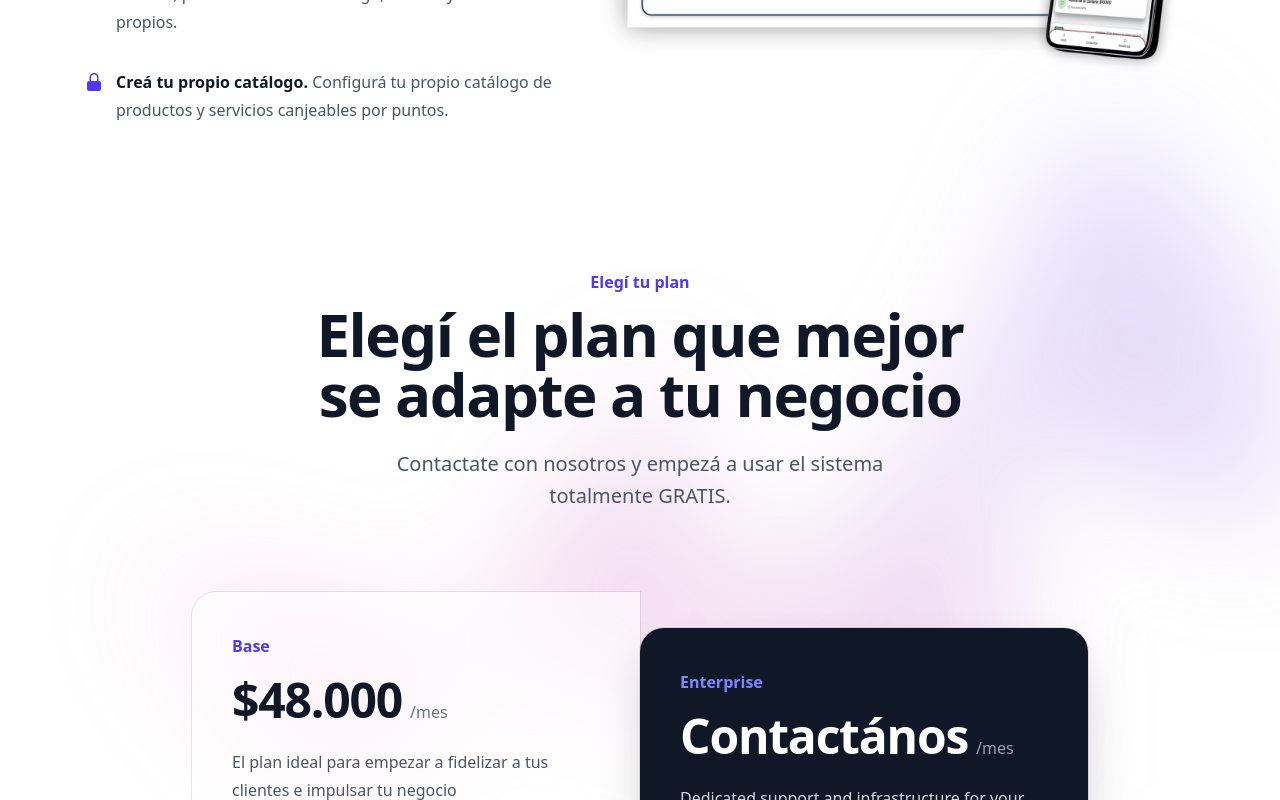
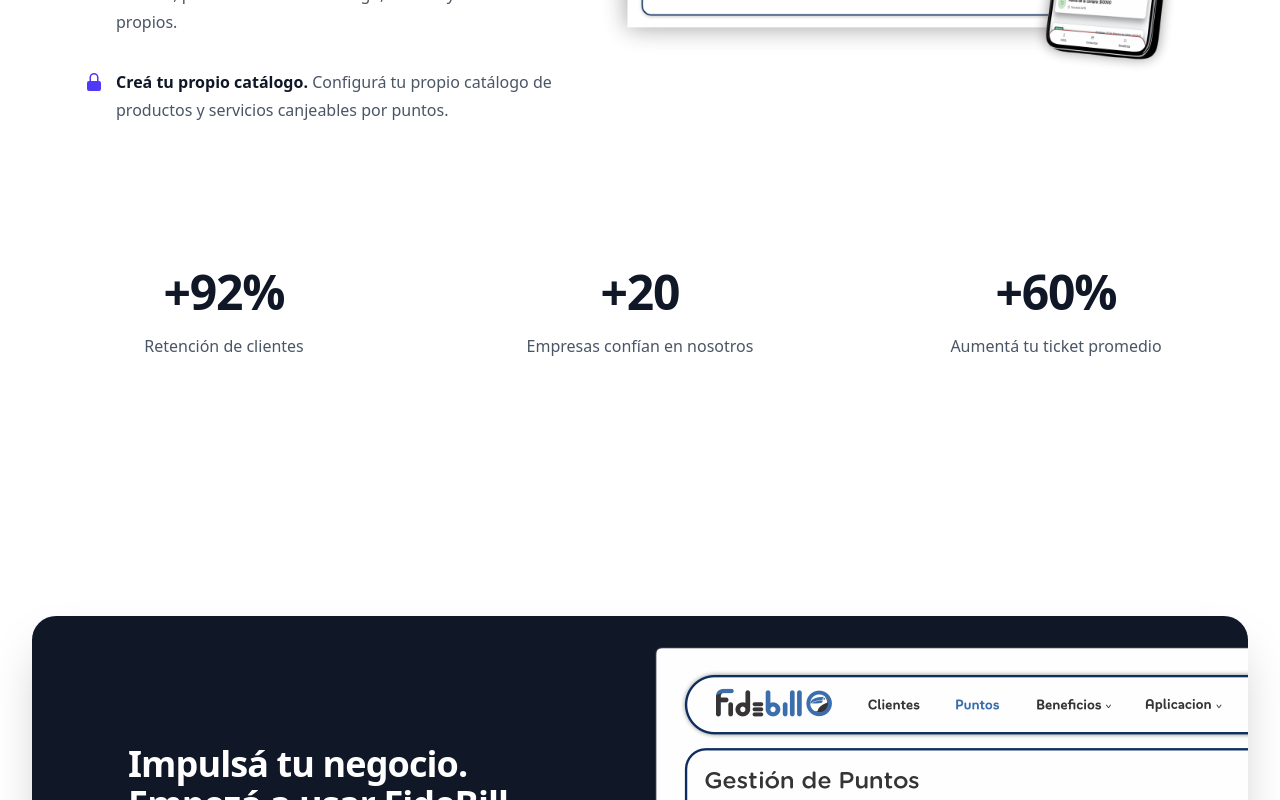
Before and after one commit to tomascorujodev/fidebill-landing, a React (Vite) app: page / in a window 1280 px wide. Shown: the part 1400-2200 px from the top of the page. Built offline with nearby package versions, Linux system fonts and the light colour scheme.

Commit message:
desactivado pricing

```diff
--- a/src/App.jsx
+++ b/src/App.jsx
@@ -20,7 +20,7 @@ function App() {
     <Navbar></Navbar>
       <Hero></Hero>
       <Features></Features>
-      <Pricing></Pricing>
+      {/* <Pricing></Pricing> */}
       <Stats></Stats>
       <Cta></Cta>
       {/* <Carousel></Carousel> */}
```
